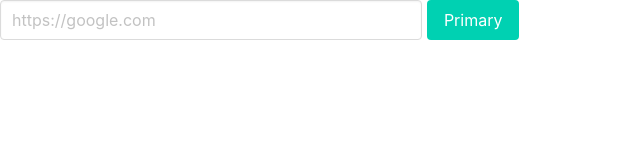
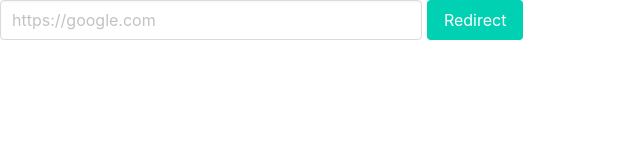
Before and after one commit to dragonismcode/redirect-me, a plain HTML site: page index.html in a window 1280 px wide. Shown: the full height of the page, 0-640 px from the left. Drawn offline with nearby package versions, Linux system fonts and the light colour scheme.

Commit message:
add redirect

```diff
--- a/index.html
+++ b/index.html
@@ -25,6 +25,6 @@
   </head>
   <body>
     <input class="input" type="text" style="width: 33%;" placeholder="https://google.com" id="url">
-    <button class="button is-primary" onclick="javascript:window.location.replace(document.getElementById('url').value);">Primary</button>
+    <button class="button is-primary" onclick="javascript:window.location.replace(document.getElementById('url').value);">Redirect</button>
   </body>
 </html>
```
